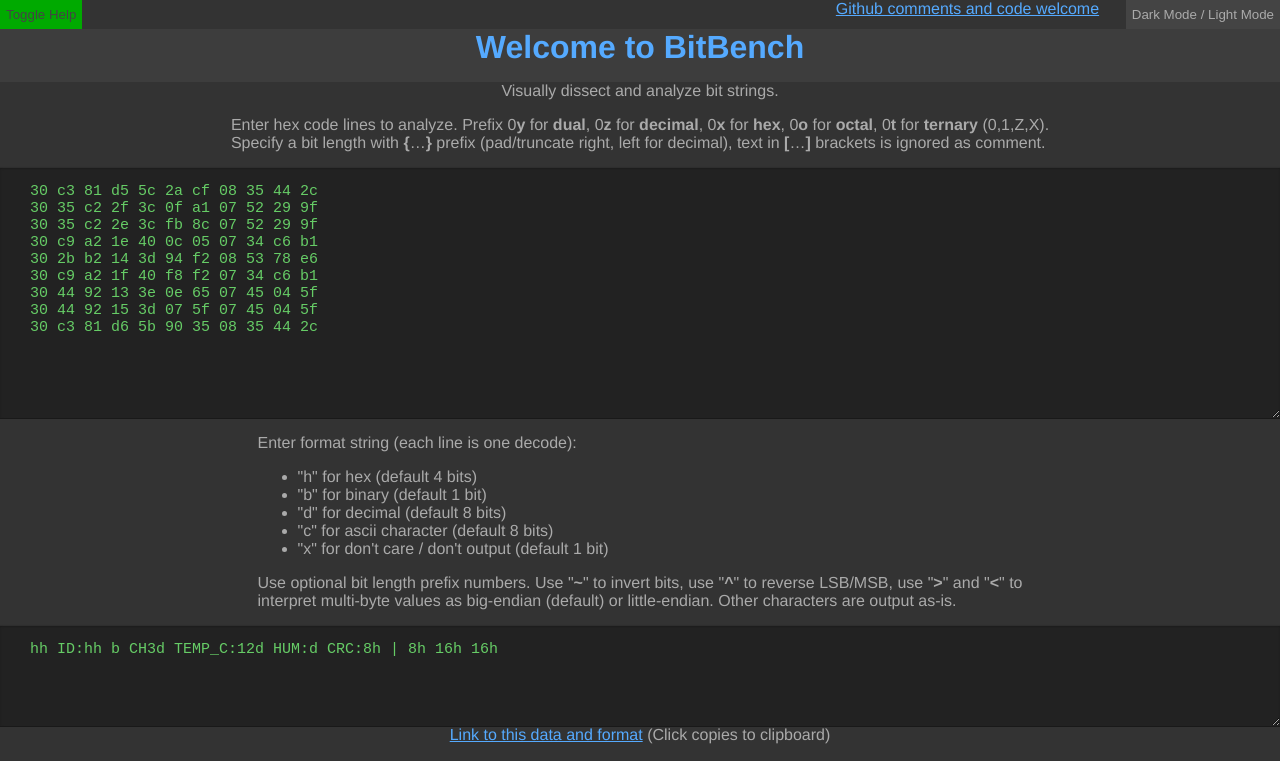
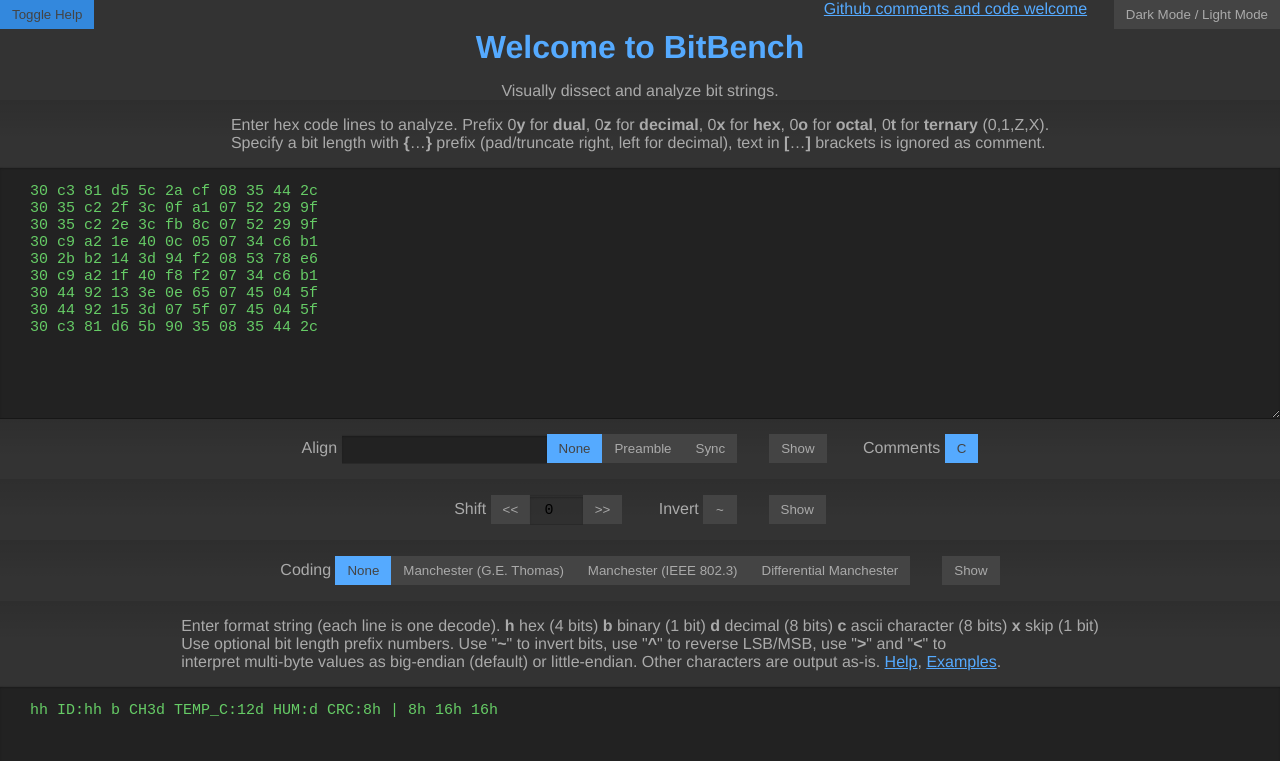
Before and after one commit to triq-org/bitbench, a Vue app: page / in a window 1280 px wide. Shown: the top 761 px of the page. Built offline with nearby package versions, Linux system fonts and the light colour scheme.

Commit message:
Add Align and Coding

```diff
--- a/src/App.vue
+++ b/src/App.vue
@@ -64,7 +64,6 @@
 }
 .dark h1 {
   color: #5af;
-  background: rgba(255,255,255,0.05);
 }
 .dark a {
   color: #5af;
--- a/src/bitstring.js
+++ b/src/bitstring.js
@@ -88,7 +88,7 @@
 
 // note: it's unsafe to output more than 32 bits in one call
 function formatBitsChar(bits, base = 16) {
-  var num = 0;
+  var num = 0
   var pad = Math.ceil(bits.length / Math.log2(base))
   while (bits.length)
     num = (num << 1) + bits.shift()
@@ -114,12 +114,38 @@
   return comments.join()
 }
 
+function arrCompare(a, b, begin = 0, end = -1) {
+  for (var i = begin; i < end; i += 1) {
+    if (a[i] < b[i])
+      return -1
+    else if (a[i] > b[i])
+      return 1
+  }
+  return 0
+}
+
 export default class {
   constructor(arg) {
-    this.code = arg
-    this.bits = this.strToBits(arg)
-    this.comments = strToComments(arg)
+    if (typeof arg == 'string' || arg instanceof String) {
+      this.code = arg
+      this.error = false
+      this.bits = this.strToBits(arg)
+      this.comments = strToComments(arg)
+    } else {
+      this.code = arg.code
+      this.error = arg.error
+      this.bits = arg.bits.slice()
+      this.comments = arg.comments
+    }
   }
+
+  copy() {
+    var dup = Object.create(Object.getPrototypeOf(this), Object.getOwnPropertyDescriptors(this))
+    dup.bits = dup.bits.slice() // deep copy
+    return dup
+  }
+
+  // parser
 
   strToBits(text) {
     var bits = []
@@ -197,6 +223,8 @@
     return bits
   }
 
+  // simple ops
+
   invert(boolInvert=true) {
     var len = this.bits.length
     if (boolInvert)
@@ -236,6 +264,78 @@
       this.bits.push(0)
     return this
   }
+
+  // transform ops
+
+  matchPreamble(match) {
+    if (match && match.bits.length > 0) {
+      var matchLen = match.bits.length
+      while (this.bits.length > 0 && arrCompare(this.bits, match.bits, 0, matchLen))
+        this.bits.shift()
+      for (var i = match.bits.length; this.bits.length > 0 && i > 0; i -= 1)
+        this.bits.shift()
+    }
+    return this
+  }
+
+  matchSync(match) {
+    if (match && match.bits.length > 0) {
+      var matchLen = match.bits.length
+      while (this.bits.length > 0 && arrCompare(this.bits, match.bits, 0, matchLen))
+        this.bits.shift()
+    }
+    return this
+  }
+
+  decodeMC() {
+    var ret = []
+    for (var i = 0; i + 1 < this.bits.length; i += 2) {
+      if (this.bits[i] > this.bits[i + 1])
+        ret.push(1)
+      else if (this.bits[i] < this.bits[i + 1])
+        ret.push(0)
+      else {
+        this.error += 1
+        break
+      }
+    }
+    this.bits = ret
+    return this
+  }
+
+  decodeMCI() {
+    var ret = []
+    for (var i = 0; i + 1 < this.bits.length; i += 2) {
+      if (this.bits[i] < this.bits[i + 1])
+        ret.push(1)
+      else if (this.bits[i] > this.bits[i + 1])
+        ret.push(0)
+      else {
+        this.error += 1
+        break
+      }
+    }
+    this.bits = ret
+    return this
+  }
+
+  decodeDMC() {
+    var ret = []
+    for (var i = 0; i + 1 < this.bits.length; i += 2) {
+      if (this.bits[i] == this.bits[i + 1])
+        ret.push(1)
+      else
+        ret.push(0)
+      if (i + 1 < this.bits.length && this.bits[i + 1] == this.bits[i + 2]) {
+        this.error += 1
+        break
+      }
+    }
+    this.bits = ret
+    return this
+  }
+
+  // output
 
   toHex() {
     return this.toFormat('8h ')
--- a/src/components/BitBench.vue
+++ b/src/components/BitBench.vue
@@ -1,5 +1,6 @@
 <template>
-  <div class="bench">
+  <div>
+  <section class="bench">
     <p v-if="verbose">
       Enter hex code lines to analyze.
       Prefix 0<b>y</b> for <b>dual</b>,
@@ -11,26 +12,91 @@
       text in <b>[</b>…<b>]</b> brackets is ignored as comment.
     </p>
     <textarea class="codes" v-model="codes" @keyup="textareaSelect" @mouseup="textareaSelect" placeholder="add lines of hex, [comments], y z x o t to switch base"></textarea>
+  </section>
+
+  <section class="bench">
+    <p>
+      Align
+      <input type="text" v-model="match">
+      <button @click="toggleAlign(false)" :class="{'active': align==false}"><span>None</span></button>
+      <button @click="toggleAlign('Preamble')" :class="{'active': align=='Preamble'}"><span>Preamble</span></button>
+      <button @click="toggleAlign('Sync')" :class="{'active': align=='Sync'}"><span>Sync</span></button>
+      <span class="v-space"></span>
+      <button @click="showAlign = !showAlign" :class="{'active': showAlign}"><span>Show</span></button>
+      <span class="v-space"></span>
+      Comments
+      <button @click="comments = !comments" :class="{'active': comments}"><span>C</span></button>
+    </p>
+    <div v-if="align && showAlign" class="code-lines">
+      <BitBox v-for="(code, index) in codesWithAlign" :key="code.index"
+        :class="{'cursor': index === cursor, 'even': index % 2 === 0, 'odd': index % 2 !== 0 }"
+        :bits="code.bits" fmts="8h " :comments="comments"/>
+    </div>
+  </section>
+
+
+  <section class="bench">
+    <p>
+      Shift
+      <button @click="shift -= 1"><span>&lt;&lt;</span></button>
+      <input type="number" v-model="shift">
+      <button @click="shift += 1"><span>&gt;&gt;</span></button>
+      <span class="v-space"></span>
+      Invert
+      <button @click="invert = !invert" :class="{'active': invert}"><span>~</span></button>
+      <span class="v-space"></span>
+      <button @click="showShift = !showShift" :class="{'active': showShift}"><span>Show</span></button>
+    </p>
+    <div v-if="align && showShift" class="code-lines">
+      <BitBox v-for="(code, index) in codesWithShiftInvert" :key="code.index"
+        :class="{'cursor': index === cursor, 'even': index % 2 === 0, 'odd': index % 2 !== 0 }"
+        :bits="code.bits" fmts="8h " :comments="comments"/>
+    </div>
+  </section>
+
+  <section class="bench">
+    <p>
+      Coding
+      <button @click="toggleCoding(false)" :class="{'active': coding==false}"><span>None</span></button>
+      <button @click="toggleCoding('MC')" :class="{'active': coding=='MC'}"><span>Manchester (G.E. Thomas)</span></button>
+      <button @click="toggleCoding('MCI')" :class="{'active': coding=='MCI'}"><span>Manchester (IEEE 802.3)</span></button>
+      <button @click="toggleCoding('DMC')" :class="{'active': coding=='DMC'}"><span>Differential Manchester</span></button>
+      <span class="v-space"></span>
+      <button @click="showCoding = !showCoding" :class="{'active': showCoding}"><span>Show</span></button>
+    </p>
+    <div v-if="coding && showCoding" class="code-lines">
+      <BitBox v-for="(code, index) in codesWithCoding" :key="code.index"
+        :class="{'cursor': index === cursor, 'even': index % 2 === 0, 'odd': index % 2 !== 0 }"
+        :bits="code.bits" fmts="8h " :comments="comments"/>
+    </div>
+  </section>
+
+  <section class="bench">
     <p v-if="verbose">
-      Enter format string (each line is one decode):
-      <ul>
-        <li>"h" for hex (default 4 bits)</li>
-        <li>"b" for binary (default 1 bit)</li>
-        <li>"d" for decimal (default 8 bits)</li>
-        <li>"c" for ascii character (default 8 bits)</li>
-        <li>"x" for don&apos;t care / don&apos;t output (default 1 bit)</li>
-      </ul>
+      Enter format string (each line is one decode).
+      <b>h</b> hex (4 bits)
+      <b>b</b> binary (1 bit)
+      <b>d</b> decimal (8 bits)
+      <b>c</b> ascii character (8 bits)
+      <b>x</b> skip (1 bit)
+      <br>
       Use optional bit length prefix numbers.
       Use "<b>~</b>" to invert bits, use "<b>^</b>" to reverse LSB/MSB, use "<b>&gt;</b>" and "<b>&lt;</b>" to<br/>
       interpret multi-byte values as big-endian (default) or little-endian.
-      Other characters are output as-is.<br/>
+      Other characters are output as-is.
+      <a href="#" @click.prevent="helpFormat = !helpFormat">Help</a>,
+      <a href="#" @click.prevent="helpExamples = !helpExamples">Examples</a>.
     </p>
-    <textarea class="fmts" v-model="fmts" placeholder="enter format lines"></textarea>
-    <div>
-      <a :href="url" @click.prevent="copyUrl">Link to this data and format</a>
-      <input class="vanish" :value="url"/> (Click copies to clipboard)
-    </div>
-    <ul v-if="verbose">
+    <p v-if="helpFormat">
+      <ul>
+        <li>"<b>h</b>" for hex (default 4 bits)</li>
+        <li>"<b>b</b>" for binary (default 1 bit)</li>
+        <li>"<b>d</b>" for decimal (default 8 bits)</li>
+        <li>"<b>c</b>" for ascii character (default 8 bits)</li>
+        <li>"<b>x</b>" for don&apos;t care / don&apos;t output (default 1 bit)</li>
+      </ul>
+    </p>
+    <ul v-if="helpExamples">
       <li>E.g. <a @click="setFormat('hh ')">"hh "</a> or <a @click="setFormat('8h ')">"8h "</a> for byte-grouped hex output.</li>
       <li><a @click="setFormat('hhhh ')">"hhhh "</a> or <a @click="setFormat('16h ')">"16h "</a> for word-grouped hex output.</li>
       <li><a @click="setFormat('b')">"b"</a> for ungrouped binary output.</li>
@@ -38,24 +104,25 @@
       <li><a @click="setFormat('8b \n..... 8h \n.... 8d ')">"8b \n 8h \n 8d "</a> for bit, hex, and dec outputs.</li>
       <li><a @click="setFormat('hh ID:hh b CH3d TEMP_C:12d HUM:d CRC:8h | 8h 16h 16h ')">"hh ID:hh b CH3d TEMP_C:12d HUM:d CRC:8h | 8h 16h 16h "</a> e.g. for the example data.</li>
     </ul>
-    <p>
-      Shift or invert all bits.
-      <button v-on:click="shift -= 1"><span>&lt;&lt;</span></button>
-      <input type="number" v-model="shift">
-      <button v-on:click="shift += 1"><span>&gt;&gt;</span></button>
-      <button v-on:click="invert = !invert" :class="{'active': invert}"><span>~</span></button>
-      <button v-on:click="comments = !comments" :class="{'active': comments}"><span>C</span></button>
-      Pad Left and Pad Right below.<br/>
-    </p>
+    <textarea class="fmts" v-model="fmts" placeholder="enter format lines"></textarea>
+    <div>
+      <a :href="url" @click.prevent="copyUrl">Link to this data and format</a>
+      <input class="vanish" :value="url"/> (Click copies to clipboard)
+    </div>
+  </section>
+
+  <section class="bench">
     <div class="code-lines">
-      <BitBox v-for="(code, index) in codeLines" :key="code.index"
+      <BitBox v-for="(code, index) in codesWithCoding" :key="code.index"
         :class="{'cursor': index === cursor, 'even': index % 2 === 0, 'odd': index % 2 !== 0 }"
-        :code="code.val" :shift="shift" :invert="invert" :fmts="fmts" :comments="comments"/>
+        :bits="code.bits" :fmts="fmts" :comments="comments"/>
     </div>
+  </section>
   </div>
 </template>
 
 <script>
+import BitString from '../bitstring'
 import BitBox from './BitBox.vue'
 
 export default {
@@ -77,11 +144,19 @@
 30 44 92 13 3e 0e 65 07 45 04 5f
 30 44 92 15 3d 07 5f 07 45 04 5f
 30 c3 81 d6 5b 90 35 08 35 44 2c`,
-      fmts: 'hh ID:hh b CH3d TEMP_C:12d HUM:d CRC:8h | 8h 16h 16h ',
+      align: false,
+      match: '',
+      showAlign: false,
       shift: 0,
       invert: false,
+      showShift: false,
+      coding: false,
+      showCoding: false,
+      fmts: 'hh ID:hh b CH3d TEMP_C:12d HUM:d CRC:8h | 8h 16h 16h ',
       comments: true,
       cursor: -1,
+      helpFormat: false,
+      helpExamples: false,
     }
   },
   created() {
@@ -89,17 +164,69 @@
     let params = new URLSearchParams(uri);
     let paramCodes = params.getAll('c').join('\n')
     let paramFmt = params.get('f')
+    let paramAlign = params.get('a')
+    let paramMatch = params.get('m')
+    let paramShift = params.get('s')
+    let paramInvert = params.get('i')
+    let paramCoding = params.get('d')
     if (paramCodes)
       this.codes = paramCodes
     if (paramFmt)
       this.fmts = paramFmt
+    if (paramAlign)
+      this.align = paramAlign
+    if (paramMatch)
+      this.match = paramMatch
+    if (paramShift)
+      this.shift = paramShift
+    if (paramInvert)
+      this.invert = paramInvert
+    if (paramCoding)
+      this.coding = paramCoding
   },
   updated() {
   },
   computed: {
     codeLines: function () {
       return this.codes.trim().split('\n')
-        .map((el, index) => { return {index: index, val: el} })
+        .map((el, index) => { return {index: index, bits: new BitString(el) } })
+
+    },
+    codesWithAlign: function () {
+      var codes = this.codeLines
+      var match = new BitString(this.match)
+      if (this.align == 'Preamble') {
+        return codes
+          .map((el, index) => { return {index: index, bits: el.bits.copy().matchPreamble(match) } })
+      } else if (this.align == 'Sync') {
+        return codes
+          .map((el, index) => { return {index: index, bits: el.bits.copy().matchSync(match)} })
+      } else {
+        return codes
+      }
+    },
+    codesWithShiftInvert: function () {
+      var codes = this.codesWithAlign
+      return codes
+        .map((el, index) => { return {index: index, bits: el.bits.copy()
+          .invert(this.invert)
+          .shiftRight(this.shift)
+        } })
+    },
+    codesWithCoding: function () {
+      var codes = this.codesWithShiftInvert
+      if (this.coding == 'MC') {
+        return codes
+          .map((el, index) => { return {index: index, bits: el.bits.copy().decodeMC()} })
+      } else if (this.coding == 'MCI') {
+        return codes
+          .map((el, index) => { return {index: index, bits: el.bits.copy().decodeMCI()} })
+      } else if (this.coding == 'DMC') {
+        return codes
+          .map((el, index) => { return {index: index, bits: el.bits.copy().decodeDMC()} })
+      } else {
+        return codes
+      }
     },
     url: function () {
       var u = new URL(window.location)
@@ -107,7 +234,12 @@
         this.codes.trim().split('\n')
           .map((el) => 'c=' + encodeURIComponent(el) )
           .join('&') +
-        '&f=' + encodeURIComponent(this.fmts)
+        '&f=' + encodeURIComponent(this.fmts) +
+        (this.align ? '&a=' + encodeURIComponent(this.align) : '') +
+        (this.align ? '&m=' + encodeURIComponent(this.match) : '') +
+        (this.shift ? '&s=' + encodeURIComponent(this.shift) : '') +
+        (this.invert ? '&i=' + encodeURIComponent(this.invert) : '') +
+        (this.coding ? '&d=' + encodeURIComponent(this.coding) : '')
       return u.href
     },
   },
@@ -115,6 +247,12 @@
     textareaSelect(event) {
       var textarea = event.target
       this.cursor = textarea.value.substr(0, textarea.selectionStart).split('\n').length - 1
+    },
+    toggleAlign(align) {
+      this.align = this.align == align ? false : align;
+    },
+    toggleCoding(coding) {
+      this.coding = this.coding == coding ? false : coding;
     },
     setFormat(fmt) {
       this.fmts = fmt
@@ -138,6 +276,10 @@
   display: flex;
   flex-flow: column;
   align-items: center;
+  background: linear-gradient(rgba(0,0,0,0.03), transparent 40px);
+}
+.dark .bench {
+  background: linear-gradient(rgba(0,0,0,0.1), transparent 40px);
 }
 .bench > div, .bench > p, .bench ul {
  text-align: left;
@@ -185,20 +327,30 @@
   color: #aaa;
   background: #444;
 }
+.v-space {
+  display: inline-block;
+  min-width: 2em;
+}
 button {
   min-width: 2.5em;
-  padding: 7px 6px;
+  padding: 7px 12px;
   color: #333;
   background: #ddd;
   border: none;
 }
-button:hover, .button:active {
+button.active {
+  color: #444;
+  background: #0c0;
+}
+button:hover, button:active {
   color: #444;
   background: #0a0;
 }
-button.active {
-  color: #444;
-  background: #0c0;
+.dark button.active {
+  background: #5af;
+}
+.dark button:hover, .dark button:active {
+  background: #38d;
 }
 .bench .code-lines {
   width: 100%;
@@ -208,6 +360,12 @@
 }
 .box.even {
   background: rgba(0,0,0,0.1);
+}
+.box.error {
+  background: rgba(255,0,0,0.05);
+}
+.box.error.even {
+  background: rgba(255,0,0,0.1);
 }
 .box.cursor {
   background: rgba(153,255,153,0.2);
--- a/src/components/BitBox.vue
+++ b/src/components/BitBox.vue
@@ -1,10 +1,10 @@
 <template>
-  <div class="box">
+  <div class="box" :class="{'error': codeBits.error}">
     <button v-on:click="padLeft -= 1"><span>&lt;&lt;</span></button>
     <input type="number" :class="{ active: !!padLeft }" v-model="padLeft">
     <button v-on:click="padLeft += 1"><span>&gt;&gt;</span></button>
 
-    <button v-on:click="localInvert = !localInvert" :class="{'active': localInvert}"><span>~</span></button>
+    <button v-on:click="invert = !invert" :class="{'active': invert}"><span>~</span></button>
 
     <div class="bit-rows">
       <div class="bits" v-for="bits in bitsText" :key="bits" v-html="bits"/>
@@ -25,34 +25,34 @@
   name: 'BitBox',
   props: {
     code: String,
+    bits: Object,
     fmts: String,
-    shift: Number,
-    invert: Boolean,
     comments: Boolean,
   },
   data: function () {
     return {
       padLeft: 0,
       padRight: 0,
-      localInvert: false,
+      invert: false,
     }
   },
   computed: {
+    codeBits: function () {
+      return this.bits ? this.bits : new BitString(this.code)
+    },
     bitsText: function () {
       return this.fmts
         .split('\n')
         .map((fmt) =>
-          new BitString(this.code)
+          this.codeBits
           .invert(this.invert)
-          .invert(this.localInvert)
-          .shiftRight(this.shift)
           .padLeft(this.padLeft)
           .padRight(this.padRight)
           .toFormat(fmt)
         )
     },
     commentText: function () {
-      return (new BitString(this.code)).comments
+      return (this.codeBits).comments
     },
   },
 }
```
